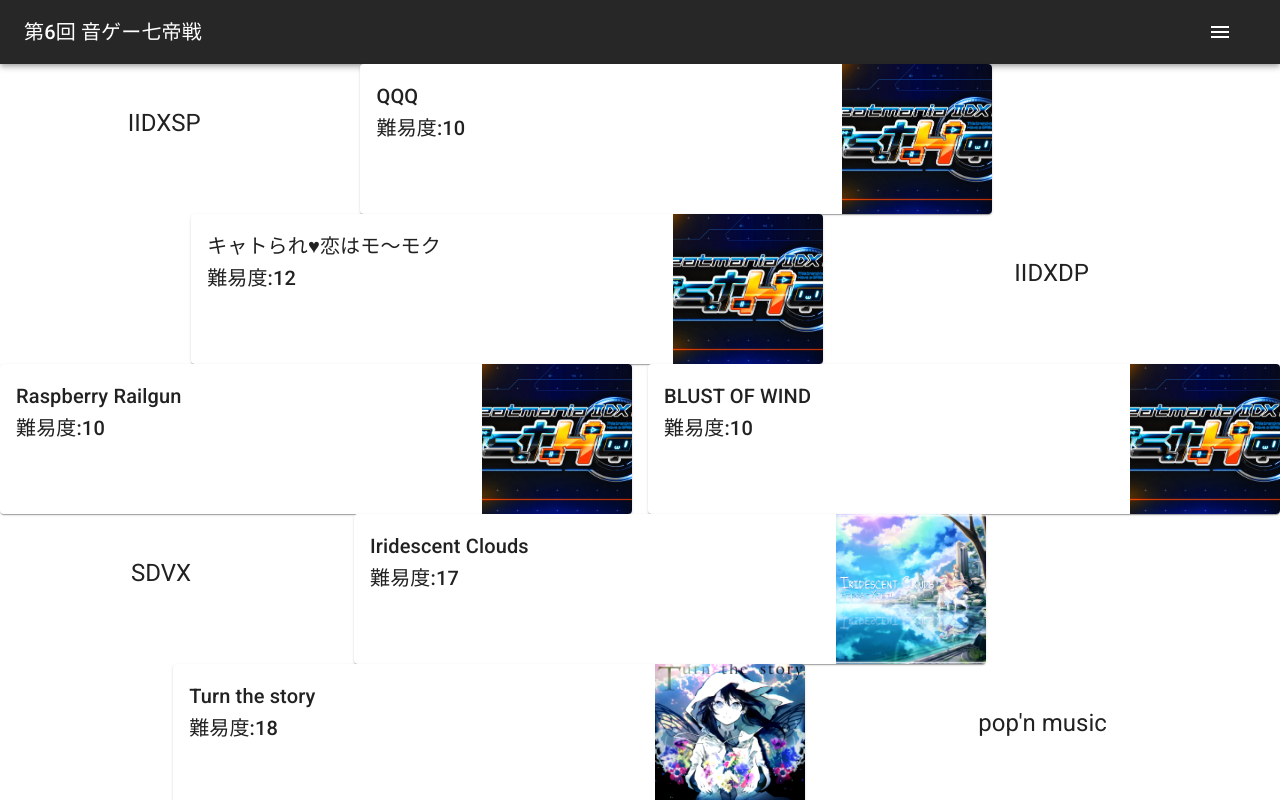
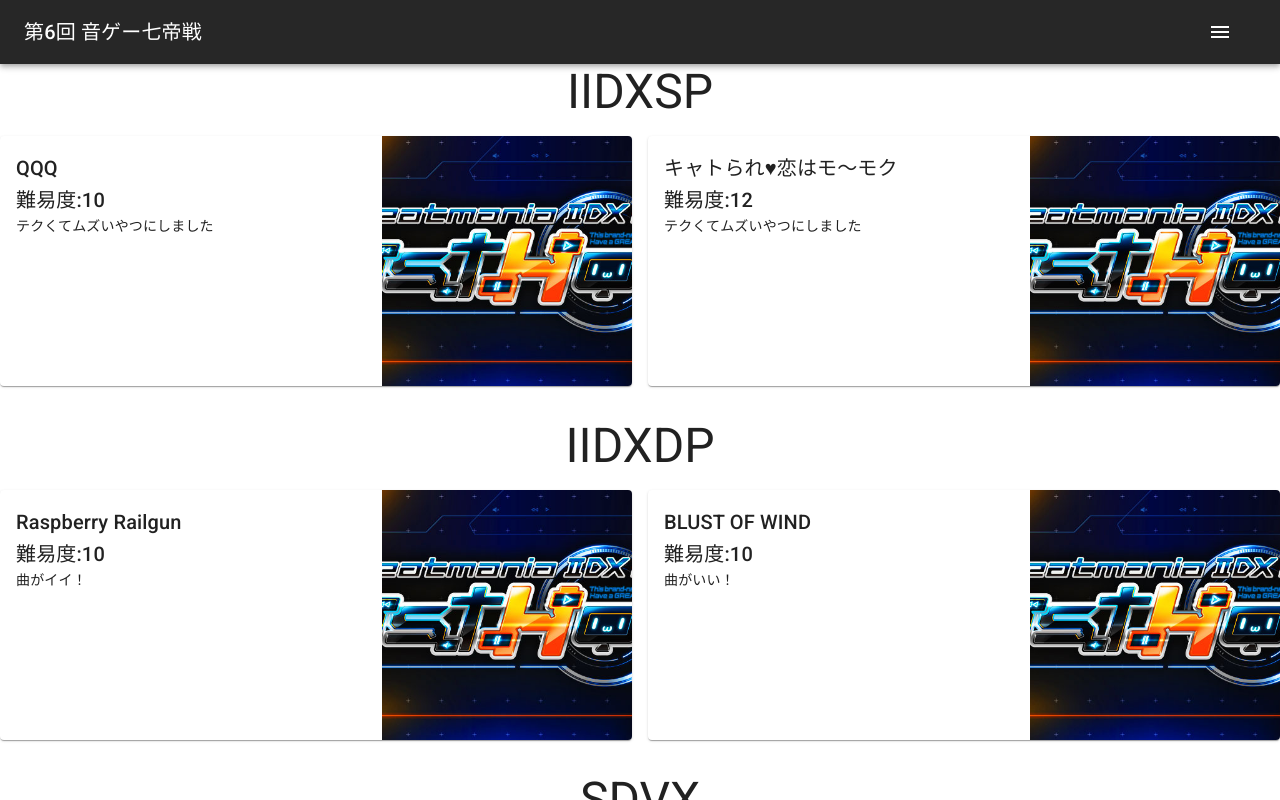
Before and after one commit to saku411/otoge-web, a Next.js app: page /kadai in a window 1280 px wide. Shown: the top 800 px of the page. Built offline with nearby package versions, Linux system fonts and the light colour scheme.

Commit message:
課題曲レイアウト修正

```diff
--- a/libs/KadaiKyokuLists.ts
+++ b/libs/KadaiKyokuLists.ts
@@ -106,7 +106,7 @@ export const KadaiKyokuLists: KadaiKyokuList[] = [
     image: '/kadai-song/ドラマニ/凛として咲く花の如く ～ひなビタ♪ edition～.jpg',
     difficulty: '8.5',
     remark:
-      '②コナミ音ゲーで最も有名であろう「凛として咲く花の如く」にはひなビタ♪ボーカル版が存在します。ひなビタ♪はその楽曲が初代GITADORAからかなり積極的に収録され、GITADORA Overdriveでは寸劇付きの単独ひなビタ♪コラボイベントが開催されるなど、なかなかにGITADORAと縁が深い存在です。 今回は、皆さんご存知であろう原曲と適正な難易度や譜面を兼ね備えた本曲を選定させていただきました。 なお、２曲とも専用ムービーがあります。DrumManiaは背景を暗くすると専用ムービーがほとんど見えない悲しい機種ですが、左右どちらかのバスを２回踏むと呼び出せるプレイヤ',
+      'コナミ音ゲーで最も有名であろう「凛として咲く花の如く」にはひなビタ♪ボーカル版が存在します。ひなビタ♪はその楽曲が初代GITADORAからかなり積極的に収録され、GITADORA Overdriveでは寸劇付きの単独ひなビタ♪コラボイベントが開催されるなど、なかなかにGITADORAと縁が深い存在です。今回は、皆さんご存知であろう原曲と適正な難易度や譜面を兼ね備えた本曲を選定させていただきました。 なお、2曲とも専用ムービーがあります。DrumManiaは背景を暗くすると専用ムービーがほとんど見えない悲しい機種ですが、左右どちらかのバスを2回踏むと呼び出せるプレイヤーオプションで表示設定を変更するとムービーを見ながら遊ぶこともできます。是非チェックしてみてください。',
   },
   {
     title: 'ポメグラネイト',
--- a/pages/kadai.tsx
+++ b/pages/kadai.tsx
@@ -2,7 +2,25 @@ import React from 'react'
 import Grid from '@mui/material/Grid'
 import { Box } from '@mui/system'
 import { KadaiKyokuLists } from '../libs/KadaiKyokuLists'
-import { Card, Typography, CardMedia, CardContent } from '@mui/material'
+import { Card, Collapse, Typography, CardMedia, CardContent, CardActions } from '@mui/material'
+import ExpandMoreIcon from '@mui/icons-material/ExpandMore'
+import { styled } from '@mui/material/styles'
+import IconButton, { IconButtonProps } from '@mui/material/IconButton'
+
+interface ExpandMoreProps extends IconButtonProps {
+  expand: boolean
+}
+
+const ExpandMore = styled((props: ExpandMoreProps) => {
+  const { expand, ...other } = props
+  return <IconButton {...other} />
+})(({ theme, expand }) => ({
+  transform: !expand ? 'rotate(0deg)' : 'rotate(180deg)',
+  marginLeft: 'auto',
+  transition: theme.transitions.create('transform', {
+    duration: theme.transitions.duration.shortest,
+  }),
+}))
 
 const Kisyu = [
   'IIDXSP',
@@ -32,13 +50,32 @@ const Kisyu = [
 
 const Kadai = () => {
   return (
-    <Grid container spacing={2} direction='row' justifyContent='space-evenly' alignItems='center'>
+    <Grid
+      container
+      spacing={2}
+      direction='row'
+      justifyContent='space-between'
+      alignItems='flex-start'
+    >
       {KadaiKyokuLists.map((kadaiKyoku, i) => (
         <>
-          {/* <Grid item xs={6}> */}
-          <Typography variant='h5'>{Kisyu[i / 2]}</Typography>
-          {/* </Grid> */}
-          <Grid item xs={6} sx={{ maxHeight: 150, minHeight: 150 }}>
+          {i % 2 === 0 ? (
+            <Grid
+              item
+              xs={12}
+              container
+              direction='column'
+              justifyContent='center'
+              alignItems='center'
+            >
+              <Grid item xs={12}>
+                <Typography variant='h3'>{Kisyu[i / 2]}</Typography>
+              </Grid>
+            </Grid>
+          ) : (
+            <></>
+          )}
+          <Grid item xs={6} sx={{ mb: 2 }}>
             <Card sx={{ display: 'flex', justifyContent: 'space-between' }}>
               <Box sx={{ display: 'flex', flexDirection: 'column' }}>
                 <CardContent>
@@ -46,11 +83,12 @@ const Kadai = () => {
                   <Typography variant='h6'>
                     {kadaiKyoku.difficulty ? '難易度:' + kadaiKyoku.difficulty : '全難易度'}
                   </Typography>
+                  <Typography variant='body2'>{kadaiKyoku.remark}</Typography>
                 </CardContent>
               </Box>
               <CardMedia
                 component='img'
-                sx={{ maxWidth: 150, maxHeight: 150, minWidth: 150, minHeight: 150 }}
+                sx={{ maxWidth: 250, maxHeight: 250, minWidth: 250, minHeight: 250 }}
                 image={kadaiKyoku.image}
                 alt={kadaiKyoku.title}
               />
```
